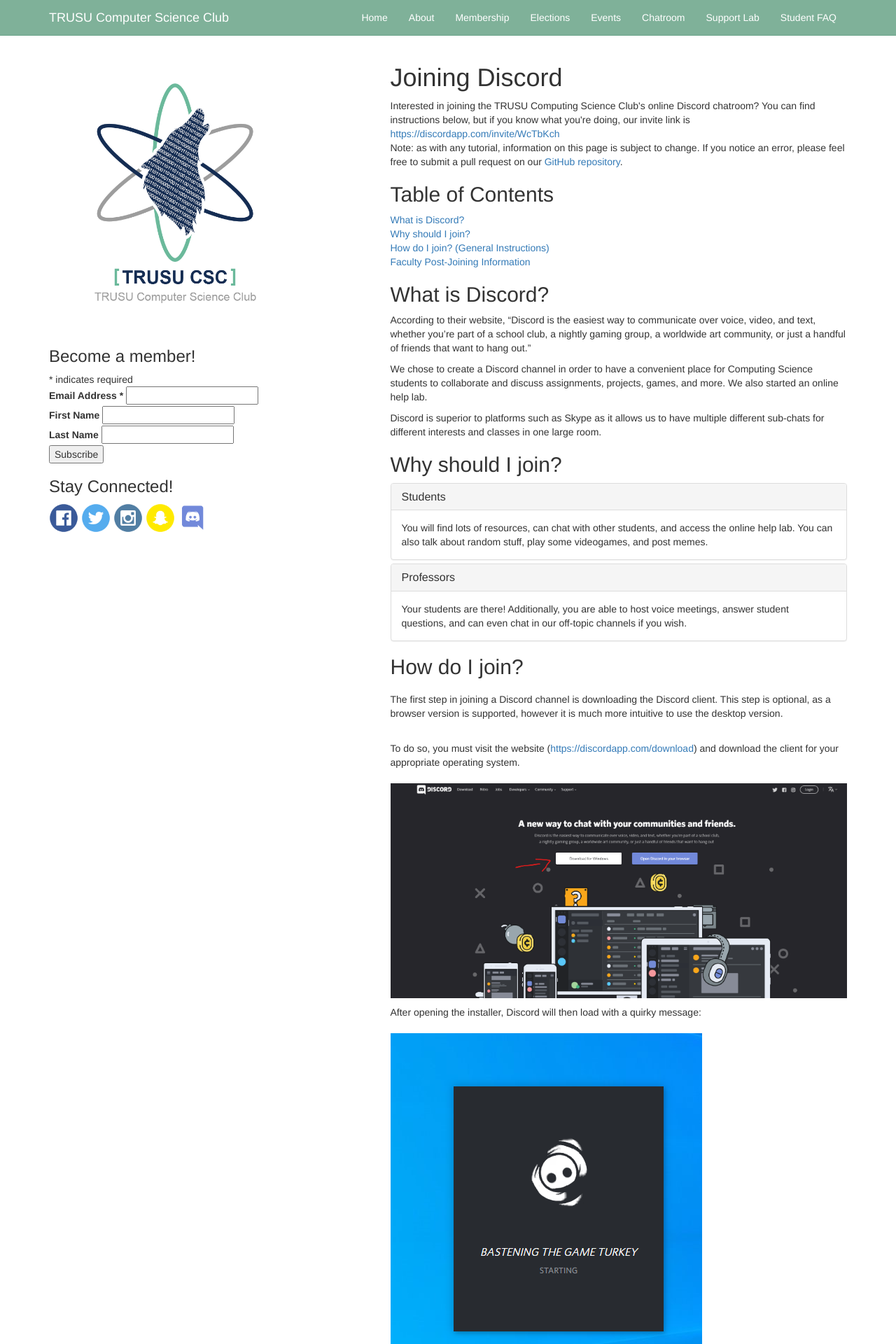
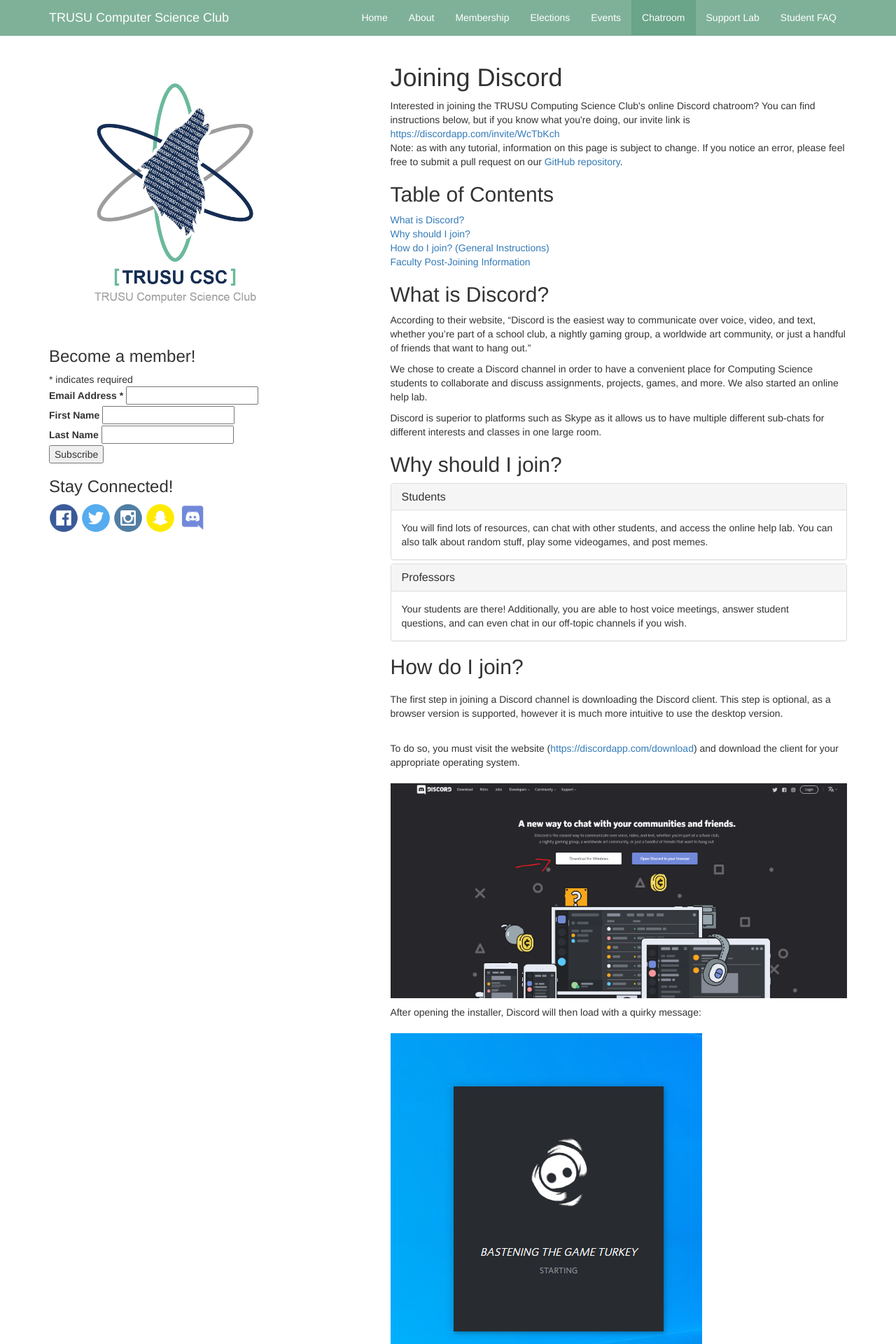
Before and after one commit to trucsclub/trucsclub.github.io, a Jekyll site: the page built from discord/index.html, in a window 1280 px wide. Shown: the top 1920 px of the page at 70% size. Built offline with Jekyll 4.4.1, drawn with Linux system fonts in a browser that asks for light colours; nearby versions of some CDN libraries; comment, search, counter and statistics services are not loaded.

Commit message:
Fix capitalization

```diff
--- a/discord/index.html
+++ b/discord/index.html
@@ -1,7 +1,7 @@
 ---
 layout: page
 title: Joining the CS Club Discord
-active: Chatroom
+active: chatroom
 ---
 <h1>Joining Discord</h1>
 <div>
```
